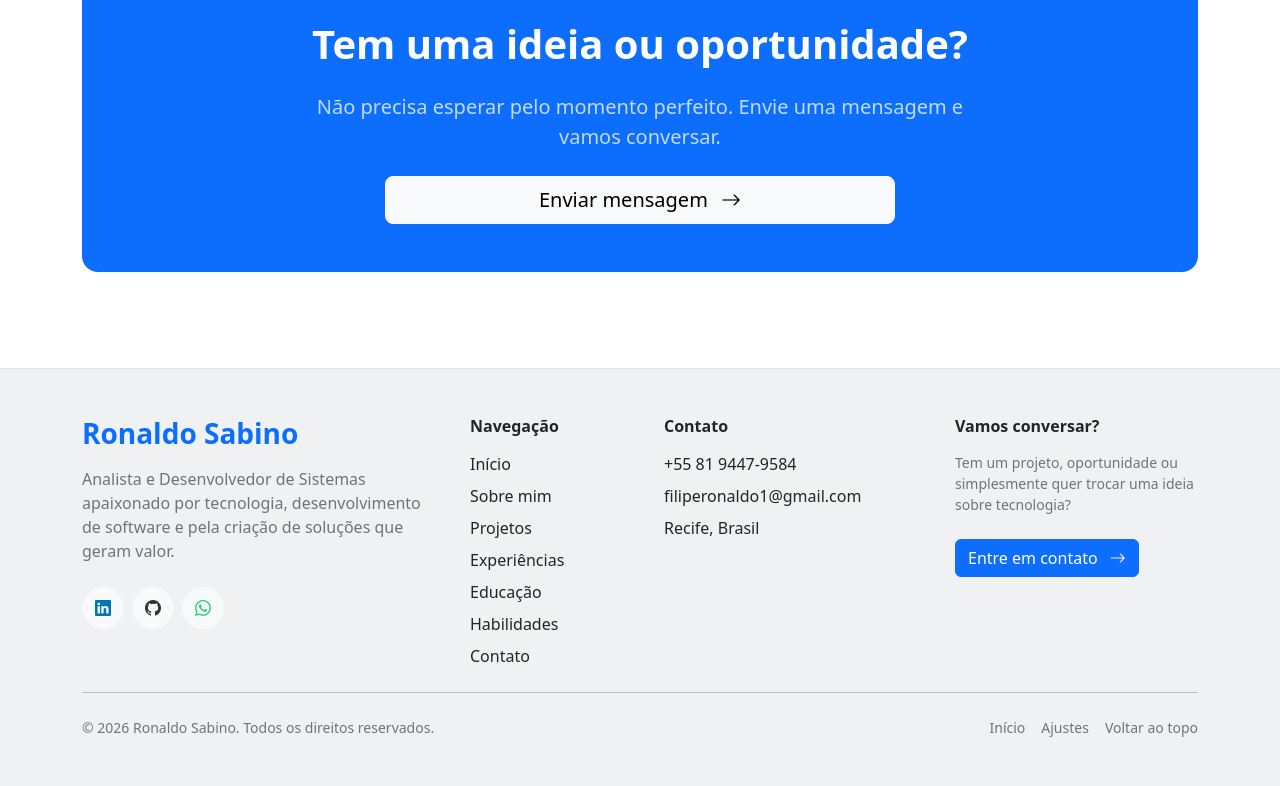
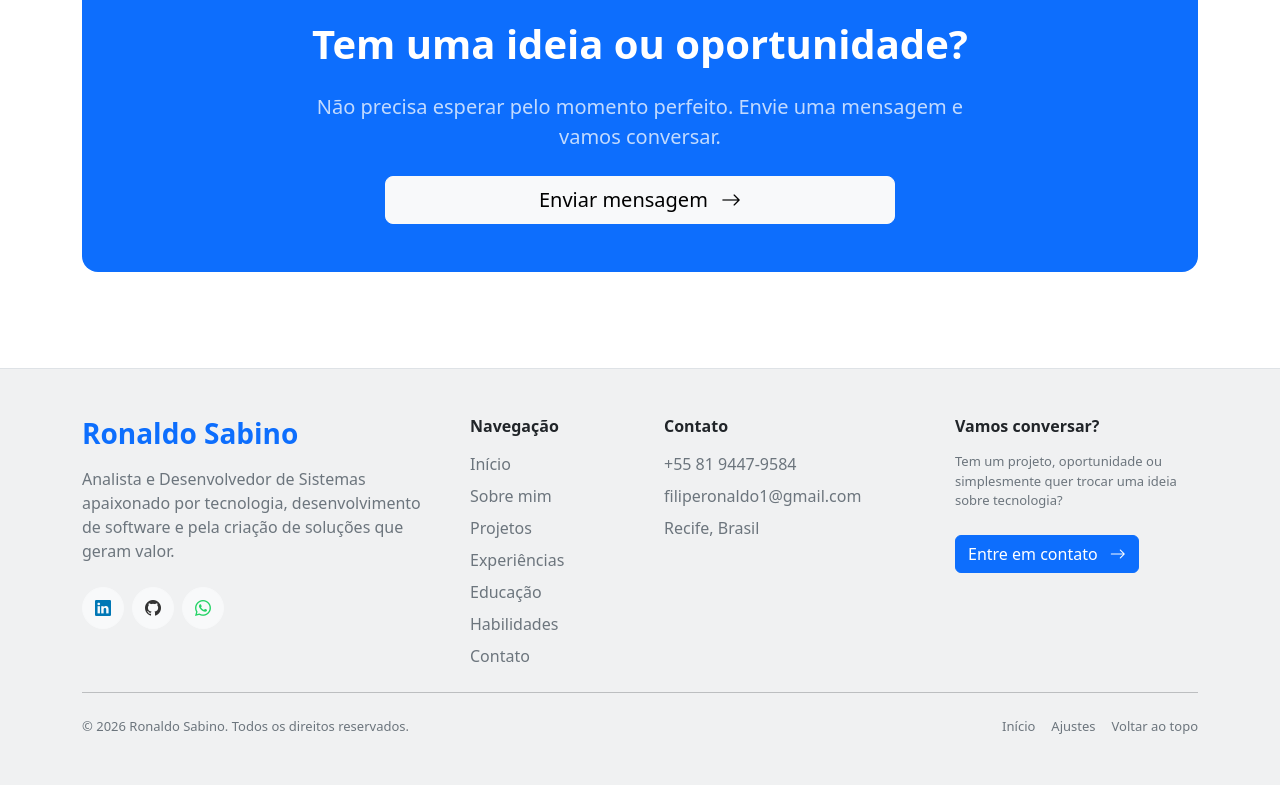
Before and after one commit to ronaldosabino/professional-portfolio, an Angular app: page /contact in a window 1280 px wide. Shown: the part 2563-3349 px from the top of the page. Built offline with nearby package versions, Linux system fonts and the light colour scheme.

Commit message:
feat: update footer links to use nav-link class for consistent styling

```diff
--- a/src/app/core/components/footer/footer.css
+++ b/src/app/core/components/footer/footer.css
@@ -37,6 +37,7 @@
 }
 
 .nav-link {
+  color: var(--bs-secondary);
   position: relative;
   transition:
     color 0.2s ease,
@@ -48,7 +49,7 @@
 }
 
 .contact-item {
-  color: var(--bs-text-liht);
+  color: var(--bs-secondary);
   position: relative;
   transition:
     color 0.2s ease,
@@ -60,5 +61,9 @@
 }
 
 .location:hover {
-  color: var(--bs-text-liht);
+  color: var(--bs-secondary);
 }
+
+.small {
+  font-size: small;
+}
--- a/src/app/core/components/footer/footer.html
+++ b/src/app/core/components/footer/footer.html
@@ -191,19 +191,19 @@
 
             <div class="d-flex align-items-center gap-3">
 
-                <a routerLink="/home" class="text-secondary small text-decoration-none">
+                <a routerLink="/home" class="nav-link small text-decoration-none">
 
                     {{ footer.start }}
 
                 </a>
 
-                <a routerLink="/settings" class="text-secondary small text-decoration-none">
+                <a routerLink="/settings" class="nav-link small text-decoration-none">
 
                     {{ footer.settings }}
 
                 </a>
 
-                <a (click)="scrollToTop()" class="text-secondary small text-decoration-none pointer">
+                <a (click)="scrollToTop()" class="nav-link small text-decoration-none pointer">
 
                     {{ footer.backToTop }}
 
```
